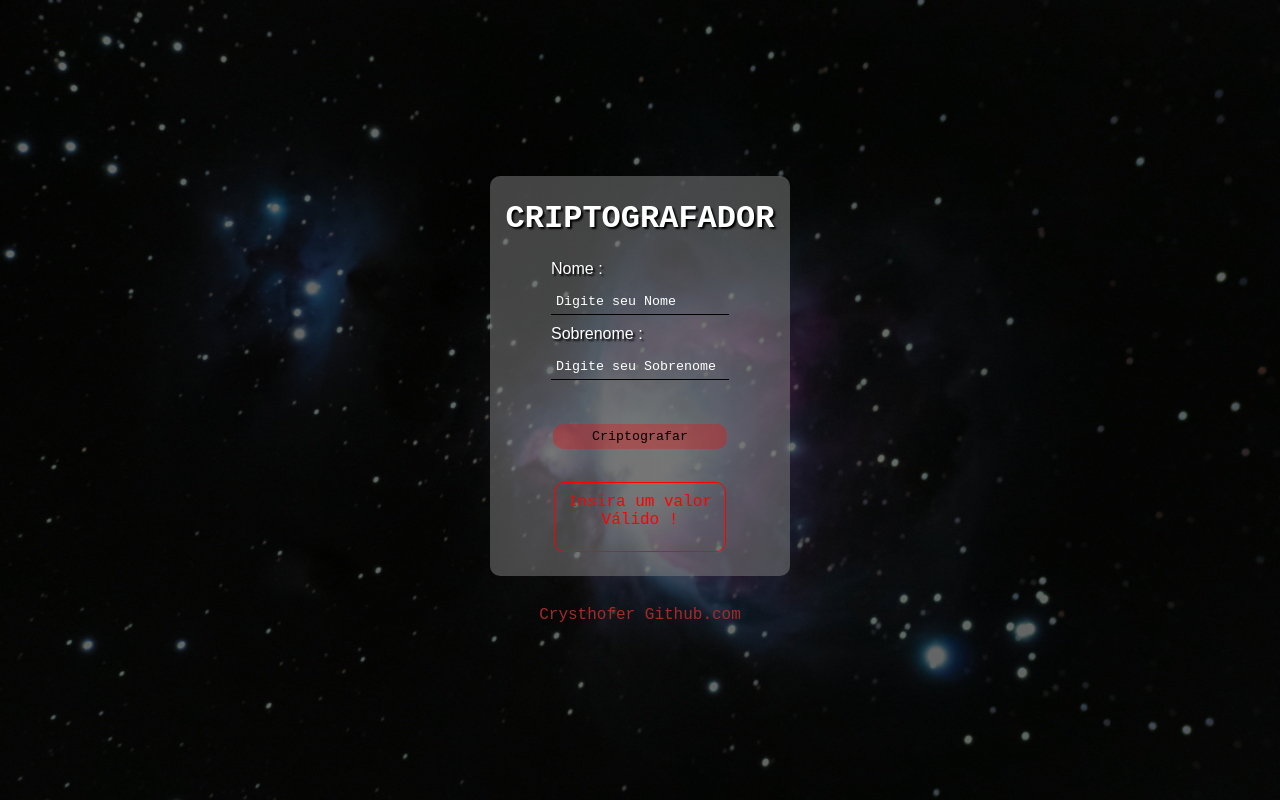
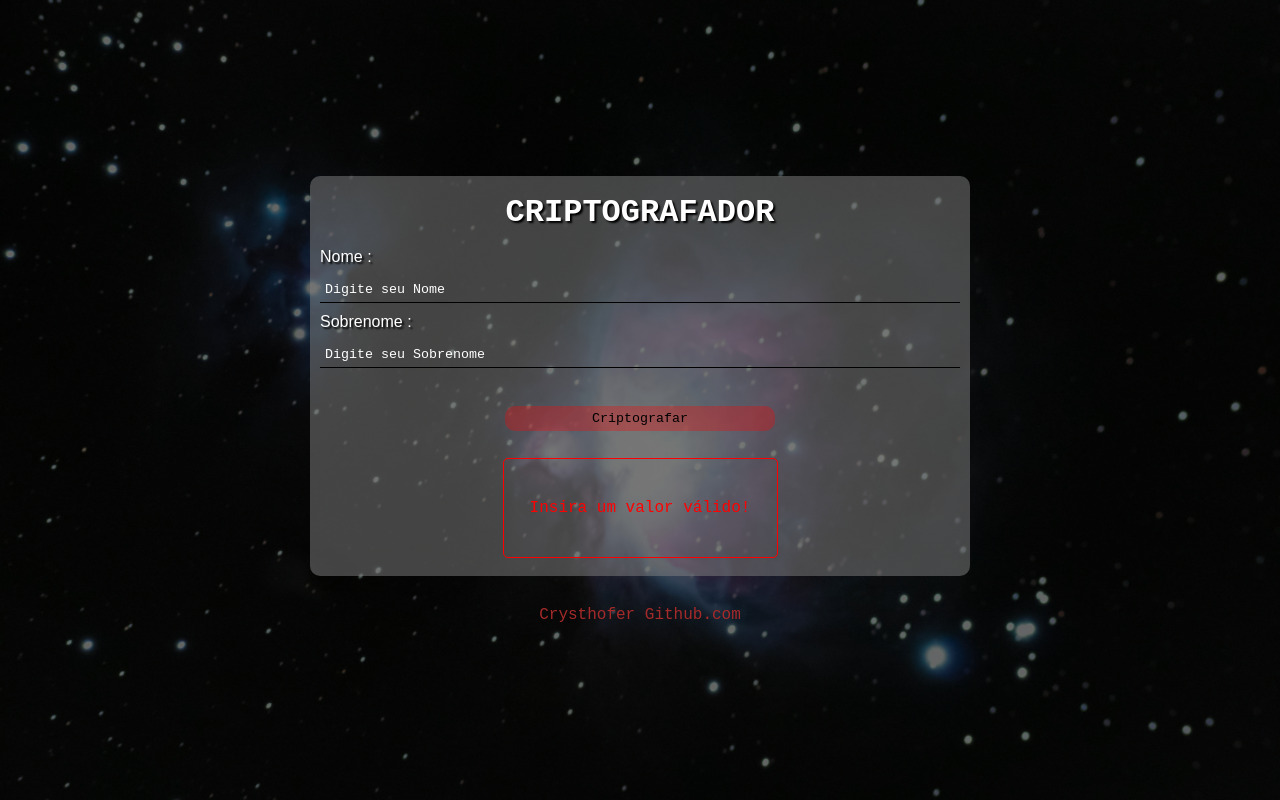
Before and after one commit to Crysthoferr/Criptografador-nome, a plain HTML site: page index.html in a window 1280 px wide. Both pictures are taken after a click on the input "Criptografar". Drawn offline with Linux system fonts and the light colour scheme.

Commit message:
finish project

```diff
--- a/script/script.js
+++ b/script/script.js
@@ -13,15 +13,31 @@ function criptografar() {
     let res = document.getElementById("res")
     res.innerHTML = ""
 
-    if (alfabeto[name1] === undefined || alfabeto[subname] === undefined){
-        res.innerHTML = "Insira um valor Válido !"
-        res.style.color = 'red'
+    function converterTexto(texto) {
+        var resultado = ""
+        for (var i = 0; i < texto.length; i++) {
+            var letra = texto[i]
+            if (alfabeto[letra] !== undefined) {
+                resultado += alfabeto[letra] + ""
+            } else {
+                resultado += "? " // Caractere inválido
+            }
+        }
+        return resultado.trim()
+    }
+
+    // Verifica se os campos estão vazios
+    if (name1 === "" && subname === "") {
+        res.innerHTML = "Insira um valor válido!"
+        res.style.color = "red"
     } else {
-        const resultadoElement = document.createElement('p'); // Cria um elemento <p>
-        resultadoElement.textContent = alfabeto[name1] + "" + alfabeto[subname];
-        res.appendChild(resultadoElement); // Adiciona o <p> à div res
-        res.style.color = 'black';
+        var resultadoName1 = converterTexto(name1)
+        var resultadoSubname = converterTexto(subname)
+
+        res.innerHTML = resultadoName1 + "" + resultadoSubname
+        res.style.color = "black"
     }
+
 }
-
+//
 document.getElementById("but").addEventListener('click', criptografar)
--- a/style/style.css
+++ b/style/style.css
@@ -29,7 +29,7 @@ body {
 }
 
 .container {
-    min-width: 300px;
+    min-width: 320px;
     min-height: 400px;
     background-color: rgba(128, 128, 128, 0.514);
     border-radius: 10px;
@@ -49,6 +49,7 @@ body {
 
 input[type="text"] {
     padding: 5px;
+    width: 50vw;
     margin: 10px;
     border: none;
     border-bottom: 1px solid black;
@@ -64,7 +65,7 @@ input::placeholder {
 input[type="submit"] {
     padding: 5px;
     margin: 10px;
-    width: 174px;
+    width: 270px;
     cursor: pointer;
     border: none;
     border-radius: 10px;
@@ -86,13 +87,16 @@ label {
 }
 
 #res {
-    height: 70px;
-    width: 172px;
+    height: 100px;
+    width: 275px;
     border: 1px solid;
-    border-radius: 10px;
-    text-align: center;
-    padding: 10px;
+    border-radius: 5px;
+    overflow-x: auto;
+    display: flex;
+    justify-content: center;
+    align-items: center;
 }
+
 
 footer {
     margin-top: 30px;
```
